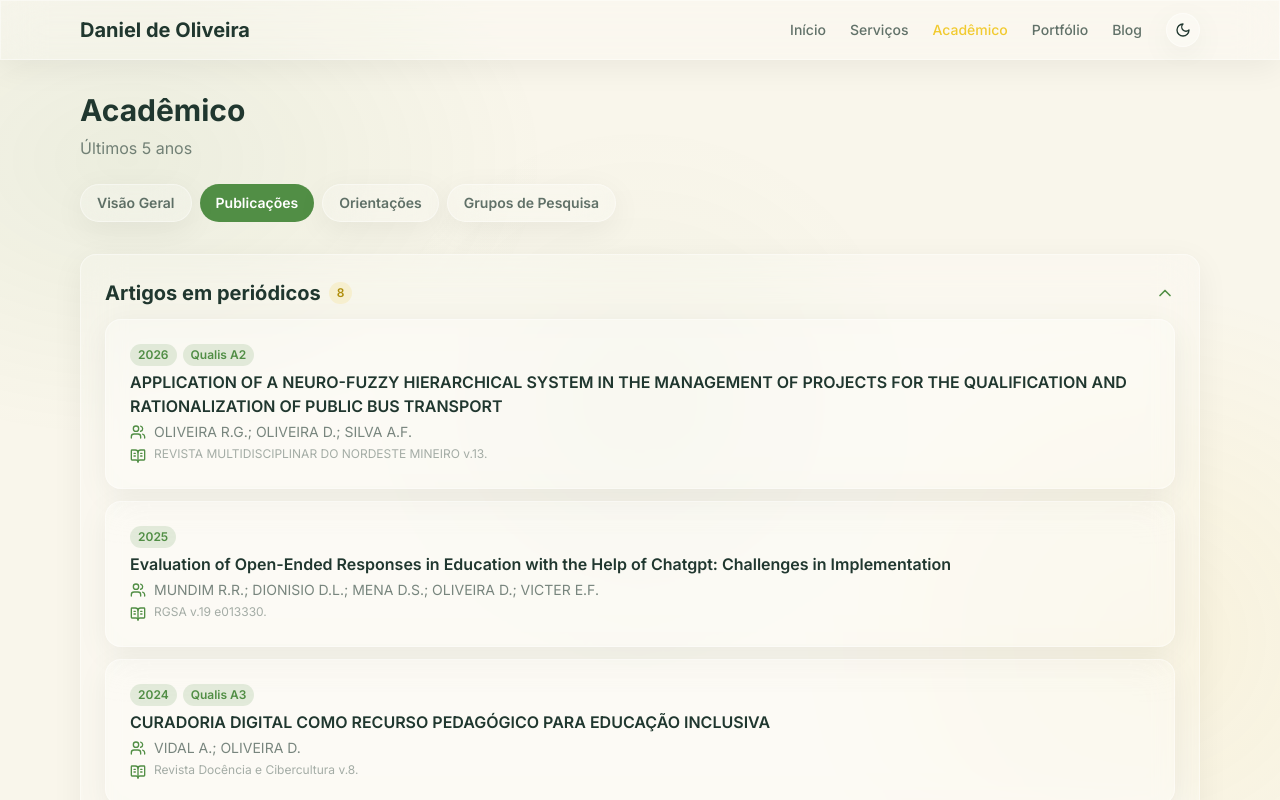
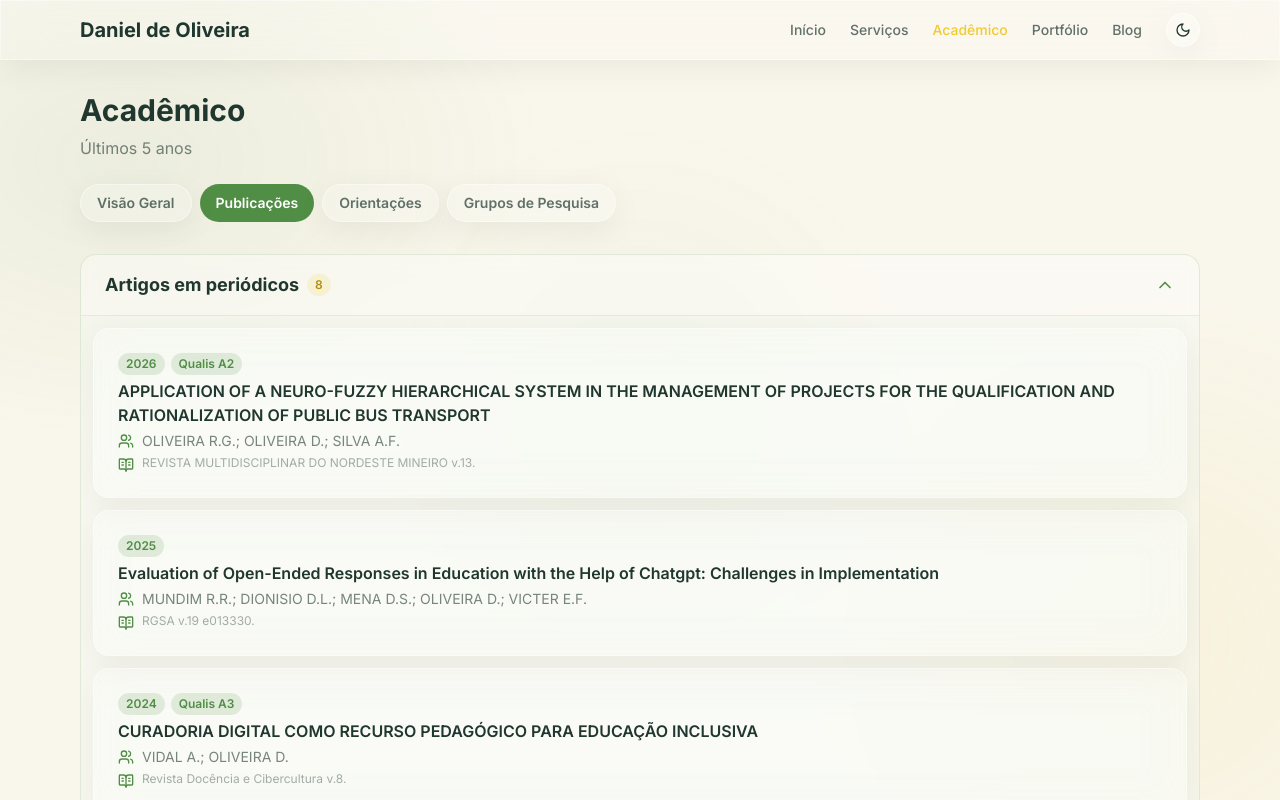
Before and after one commit to oliveira-daniel/portfolio, a Vue app in the folder portfolio-site/: page /academico in a window 1280 px wide. Both pictures are taken after a click on the button "Publicações". Shown: the top 800 px of the page. Built offline with nearby package versions, Linux system fonts and the light colour scheme.

Commit message:
Implement sorting for research groups in AcademicoView and enhance layout with improved styling for better user experience.

```diff
--- a/portfolio-site/src/views/AcademicoView.vue
+++ b/portfolio-site/src/views/AcademicoView.vue
@@ -65,6 +65,15 @@ const grupos = [
 ]
 
 type Grupo = (typeof grupos)[number]
+
+const gruposOrdenados = computed(() =>
+  [...grupos].sort((a, b) => {
+    const start = (p: string) => Number(p.split('–')[0])
+    const end = (p: string) => (p.includes('Atual') ? 9999 : Number(p.split('–')[1]))
+    if (start(b.periodo) !== start(a.periodo)) return start(b.periodo) - start(a.periodo)
+    return end(b.periodo) - end(a.periodo)
+  }),
+)
 </script>
 
 <template>
@@ -119,13 +128,17 @@ type Grupo = (typeof grupos)[number]
 
   <div v-else-if="tab === 'publicacoes'">
     <div class="space-y-3">
-      <GlassCard v-for="t in tipos" :key="t">
+      <div
+        v-for="t in tipos"
+        :key="t"
+        class="rounded-2xl border border-brand-green/15 overflow-hidden bg-white/40 backdrop-blur-sm dark:bg-white/[0.04] dark:border-white/10"
+      >
         <button
           @click="toggleSection(t)"
-          class="w-full flex items-center justify-between gap-2 text-left"
+          class="w-full flex items-center justify-between gap-2 text-left px-6 py-4"
         >
           <span class="flex items-center gap-2">
-            <h2 class="text-xl font-bold text-brand-dark">{{ label[t] }}</h2>
+            <h2 class="text-lg font-bold text-brand-dark">{{ label[t] }}</h2>
             <span class="badge badge-yellow">{{ grouped[t].length }}</span>
           </span>
           <ChevronDown
@@ -133,7 +146,7 @@ type Grupo = (typeof grupos)[number]
             :class="openSections.includes(t) ? 'rotate-180' : ''"
           />
         </button>
-        <div v-if="openSections.includes(t)" class="space-y-3 mt-3">
+        <div v-if="openSections.includes(t)" class="px-3 pb-3 space-y-3 border-t border-brand-green/10 dark:border-white/10 pt-3 bg-brand-green/[0.02] dark:bg-white/[0.02]">
           <GlassCard v-for="p in grouped[t]" :key="p.titulo">
             <div class="flex flex-wrap gap-1.5 mb-1">
               <span class="badge badge-green">{{ p.ano }}</span>
@@ -151,7 +164,7 @@ type Grupo = (typeof grupos)[number]
             </div>
           </GlassCard>
         </div>
-      </GlassCard>
+      </div>
     </div>
   </div>
 
@@ -159,7 +172,7 @@ type Grupo = (typeof grupos)[number]
     <section>
       <h2 class="text-xl font-bold text-brand-dark mb-4">Grupos de Pesquisa</h2>
       <div class="space-y-3">
-        <GlassCard v-for="g in grupos" :key="g.nome">
+        <GlassCard v-for="g in gruposOrdenados" :key="g.nome">
           <div class="flex flex-wrap gap-1.5 mb-1">
             <span class="badge badge-green">{{ g.instituicao }}</span>
           </div>
```
